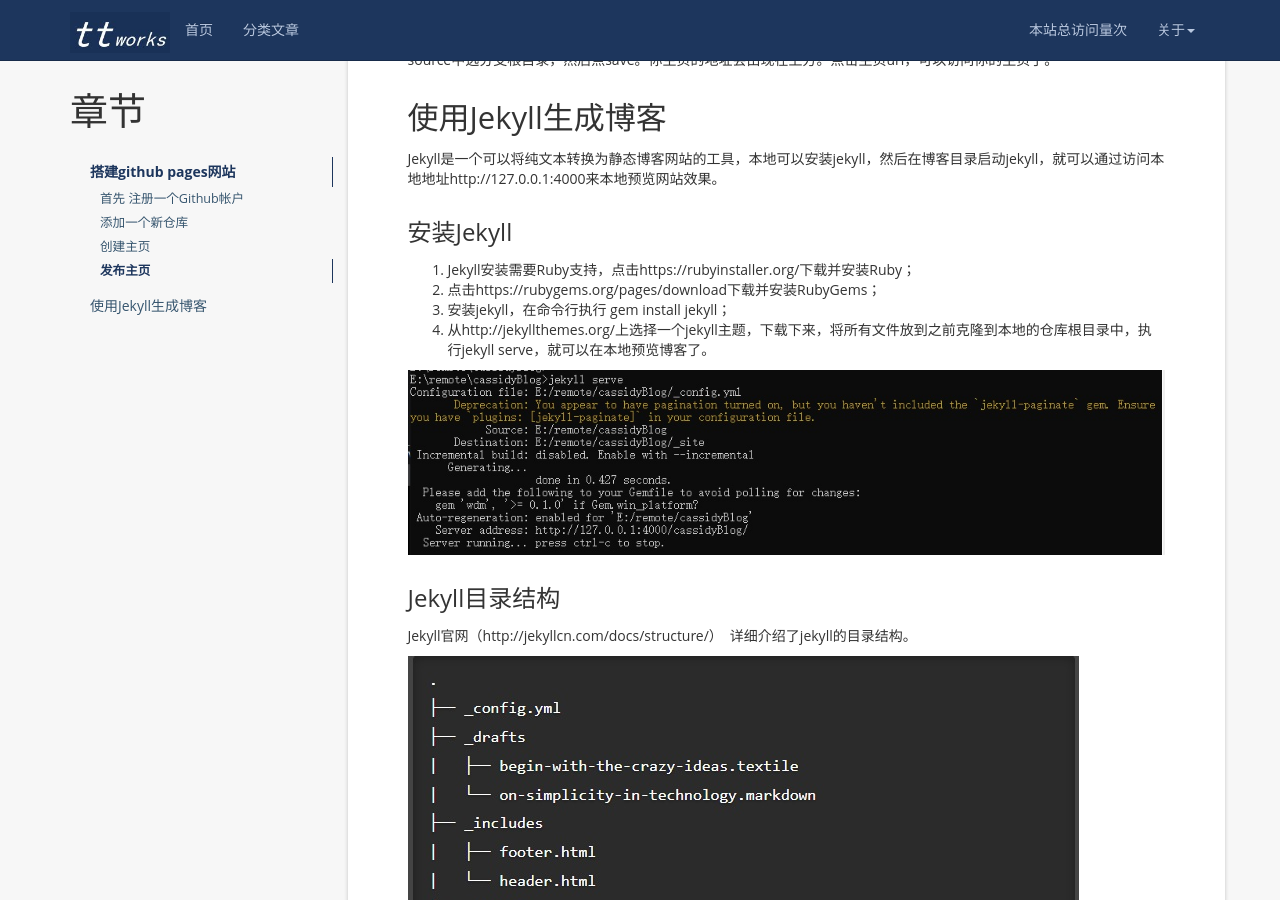
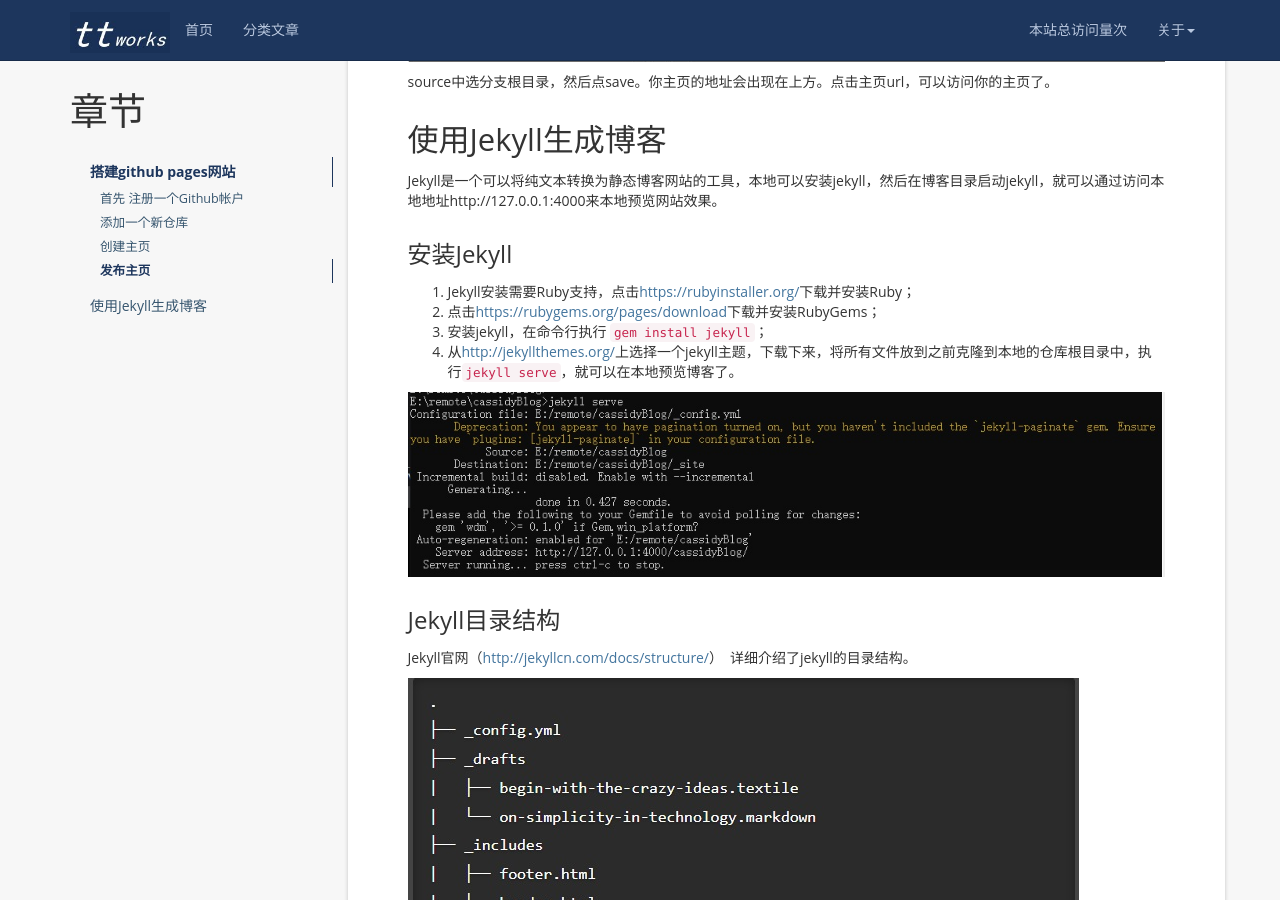
Before and after one commit to Snownight22/cassidyblog, a Jekyll site: the page built from _posts/2022-02-18-通过Github Pages+Jekyll搭建个人网站.md, in a window 1280 px wide and 900 px high, scrolled down 2770 px. Built offline with Jekyll 4.4.1, drawn with Linux system fonts in a browser that asks for light colours; a script that is not in the unit is left out; comment, search, counter and statistics services are not loaded; part of the change alters nothing that is shown; some of the changed text lies outside the part shown.

```diff
--- a/_posts/2022-02-18-通过Github Pages+Jekyll搭建个人网站.md
+++ b/_posts/2022-02-18-通过Github Pages+Jekyll搭建个人网站.md
@@ -18,12 +18,14 @@ GitHub Pages是一个静态的站点托管服务，它直接从GitHub的存储
 登陆github后，在右上角点击+号，New repository, 添加一个新仓库。
 
 ![githubCreateRepo.jpg]({{site.baseurl}}/styles/images/githubPages/githubCreateRepo.jpg)
+
 起一个你喜欢的名字。注意一定要是public的，private的pages要收费的哦！
+
 ![githubCreateRepo1.jpg]({{site.baseurl}}/styles/images/githubPages/githubCreateRepo1.jpg)
 
 ### 创建主页
 创建成功后将仓库克隆到本地，
-git clone https://username.github.com/test.git
+`git clone https://username.github.com/test.git`
 或按github提示在本地建立一个git文件夹，然后跟github此项目关联。
 
 ![gitCommit.jpg]({{site.baseurl}}/styles/images/githubPages/gitCommit.jpg)
@@ -45,15 +47,15 @@ source中选分支根目录，然后点save。你主页的地址会出现在上
 ## 使用Jekyll生成博客
 Jekyll是一个可以将纯文本转换为静态博客网站的工具，本地可以安装jekyll，然后在博客目录启动jekyll，就可以通过访问本地地址http://127.0.0.1:4000来本地预览网站效果。
 ### 安装Jekyll
-1. Jekyll安装需要Ruby支持，点击https://rubyinstaller.org/下载并安装Ruby；
-2. 点击https://rubygems.org/pages/download下载并安装RubyGems；
-3. 安装jekyll，在命令行执行 gem install jekyll；
-4. 从http://jekyllthemes.org/上选择一个jekyll主题，下载下来，将所有文件放到之前克隆到本地的仓库根目录中，执行jekyll serve，就可以在本地预览博客了。
+1. Jekyll安装需要Ruby支持，点击<https://rubyinstaller.org/>下载并安装Ruby；
+2. 点击<https://rubygems.org/pages/download>下载并安装RubyGems；
+3. 安装jekyll，在命令行执行 `gem install jekyll`；
+4. 从<http://jekyllthemes.org/>上选择一个jekyll主题，下载下来，将所有文件放到之前克隆到本地的仓库根目录中，执行`jekyll serve`，就可以在本地预览博客了。
 
 ![jekyllStart.jpg]({{site.baseurl}}/styles/images/githubPages/jekyllStart.jpg)
 
 ### Jekyll目录结构
-Jekyll官网（http://jekyllcn.com/docs/structure/）　详细介绍了jekyll的目录结构。
+Jekyll官网（<http://jekyllcn.com/docs/structure/>）　详细介绍了jekyll的目录结构。
 
 ![jekyllDirStruction.jpg]({{site.baseurl}}/styles/images/githubPages/jekyllDirStruction.jpg)
 
@@ -72,7 +74,7 @@ jekyll主题中我选择了lessOrMore的主题。
 
 ![lessOrMoreTheme.jpg]({{site.baseurl}}/styles/images/githubPages/lessOrMoreTheme.jpg)
 
-可以通过主题主页https://github.com/luoyan35714/LessOrMore　查看主题的主要修改配置：
+可以通过主题主页<https://github.com/luoyan35714/LessOrMore>　查看主题的主要修改配置：
 
 ![lessOrMoreConfig.jpg]({{site.baseurl}}/styles/images/githubPages/lessOrMoreConfig.jpg)
 
```
Also changed, not shown: styles/images/githubPages/gitCommit.jpg, styles/images/githubPages/githubCreateRepo1.jpg, styles/images/githubPages/githubPagesSetting.jpg (deleted), styles/images/githubPages/githubPagesSetting2.jpg (deleted), styles/images/githubPages/githubPagesSetting3.jpg.
